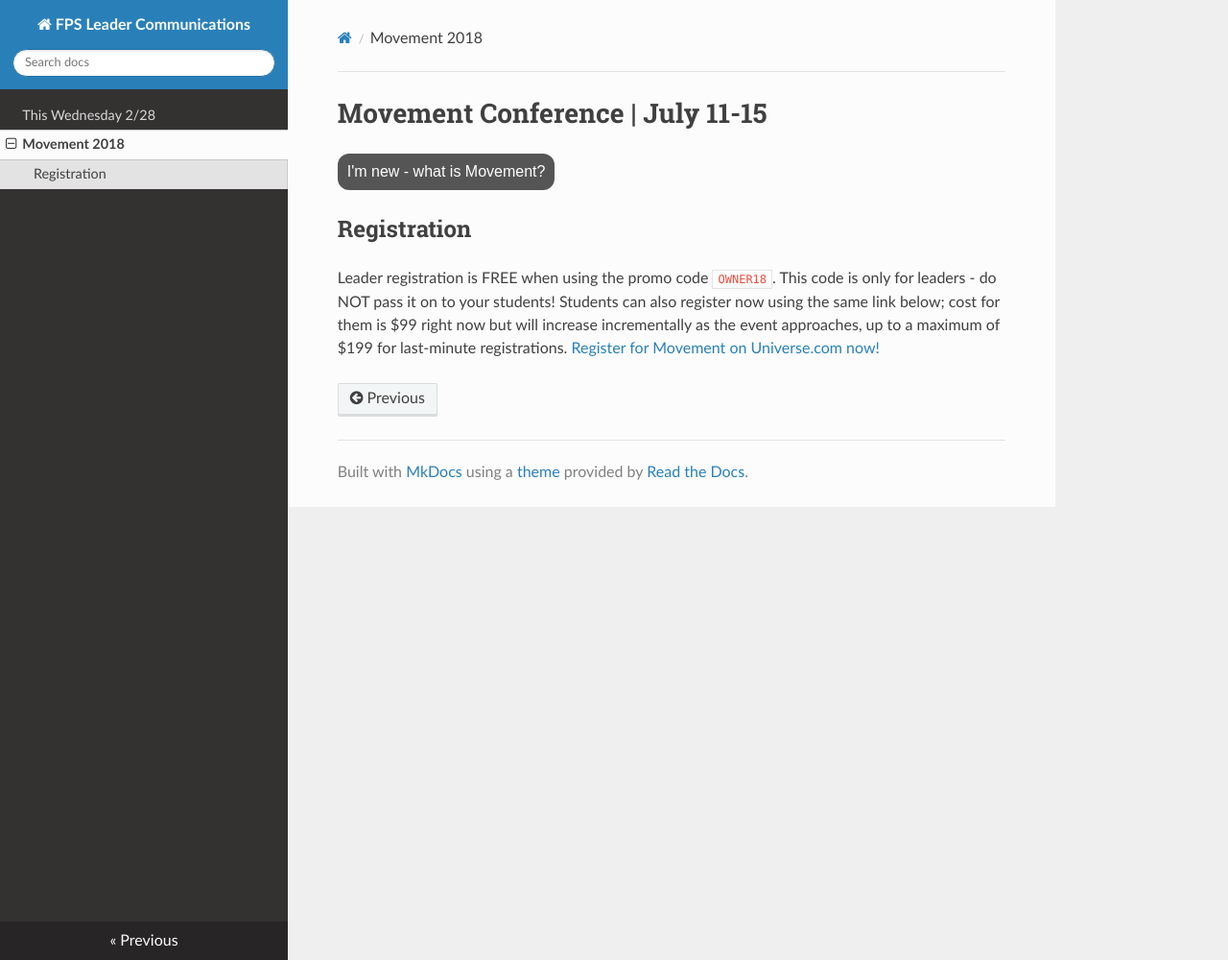
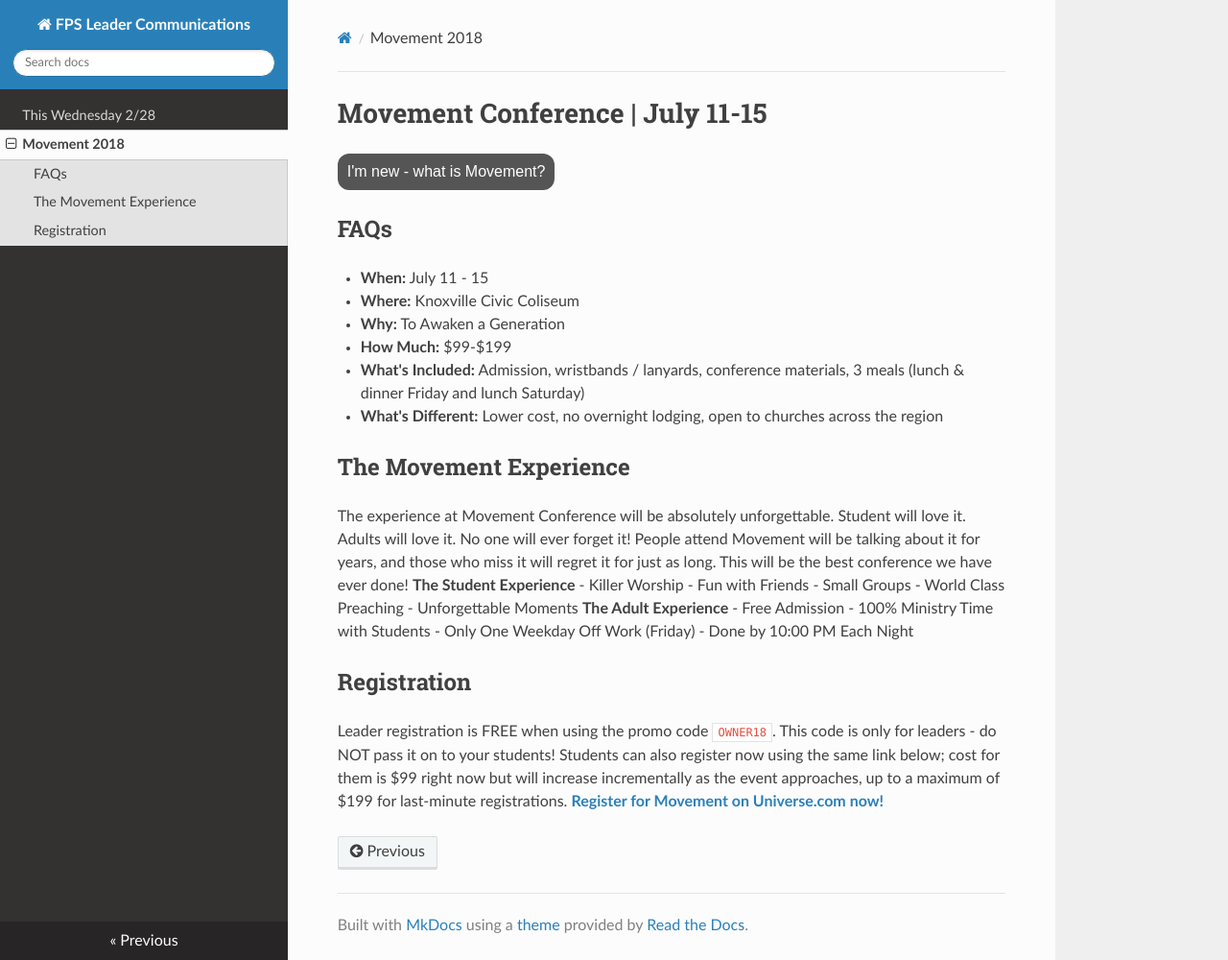
Before and after one commit to GJasonAnderson/fps-leader, an MkDocs documentation site: the page built from docs/movement.md, in a window 1280 px wide and 1000 px high. Shown: the whole window at 96% size. Built offline with MkDocs 1.6.1, drawn with Linux system fonts in a browser that asks for light colours; nearby versions of some CDN libraries; old or Windows-style settings are respelled for this version of MkDocs.

Commit message:
update movement.md with additional info

```diff
--- a/docs/movement.md
+++ b/docs/movement.md
@@ -1,11 +1,34 @@
 # Movement Conference | July 11-15
 <button id="MyButton" onclick="myFunction()">I'm new - what is Movement?</button>
 <div id="MyToggleDiv" style="display: none;">
-Movement is our annual summer conference. We are in store for some big changes this year; there's no overnight component, which means you're sleeping in your own bed every night! More details will be forthcoming as the event approaches.
+Movement Conference is more than an event; it's a spark to an awakening in the next generation! Movement is a three-day local church conference where students from across the state of Tennessee are encouraged and inspired to join the Movement and take it back to their schools and communities. More than anything, our desire is to see this generation walk in the power of Jesus and change the world around them for His kingdom.
+At Movement Conference, students will experience incredible worship and music, be inspired by world-class communicators, and have an unforgettable experience with friends. An awakening is coming to our nation, and we believe it will start right here in Tennessee! Will you join the Movement?
 </div>
 
+## FAQs
+- **When:** July 11 - 15
+- **Where:** Knoxville Civic Coliseum
+- **Why:** To Awaken a Generation
+- **How Much:** $99-$199
+- **What's Included:** Admission, wristbands / lanyards, conference materials, 3 meals (lunch & dinner Friday and lunch Saturday)
+- **What's Different:** Lower cost, no overnight lodging, open to churches across the region
+
+## The Movement Experience
+The experience at Movement Conference will be absolutely unforgettable. Student will love it. Adults will love it. No one will ever forget it! People attend Movement will be talking about it for years, and those who miss it will regret it for just as long. This will be the best conference we have ever done!
+**The Student Experience**
+- Killer Worship
+- Fun with Friends
+- Small Groups
+- World Class Preaching
+- Unforgettable Moments
+**The Adult Experience**
+- Free Admission
+- 100% Ministry Time with Students
+- Only One Weekday Off Work (Friday)
+- Done by 10:00 PM Each Night
+
 ## Registration
-Leader registration is FREE when using the promo code `OWNER18`. This code is only for leaders - do NOT pass it on to your students! Students can also register now using the same link below; cost for them is $99 right now but will increase incrementally as the event approaches, up to a maximum of $199 for last-minute registrations. [ Register for Movement on Universe.com now! ]( https://www.universe.com/events/movement-conference-2018-tickets-knoxville-17QGJL )
+Leader registration is FREE when using the promo code `OWNER18`. This code is only for leaders - do NOT pass it on to your students! Students can also register now using the same link below; cost for them is $99 right now but will increase incrementally as the event approaches, up to a maximum of $199 for last-minute registrations. [ **Register for Movement on Universe.com now!** ]( https://www.universe.com/events/movement-conference-2018-tickets-knoxville-17QGJL )
 
 <style>
 #MyToggleDiv {
```
